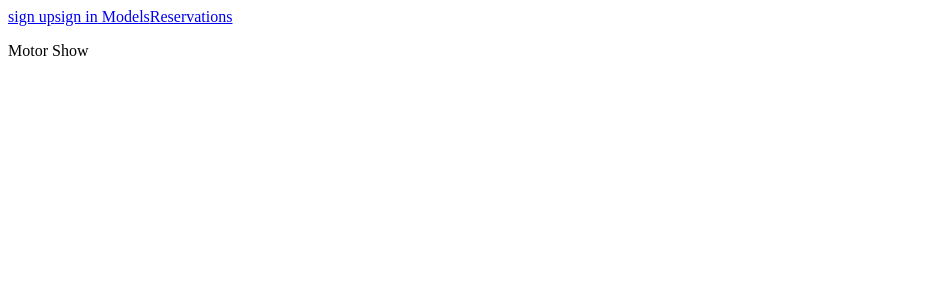
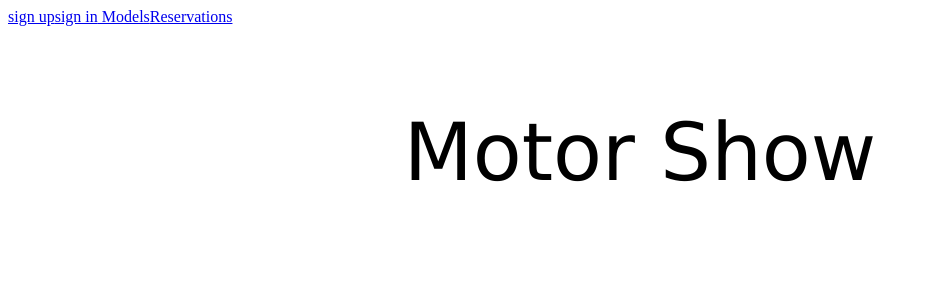
Before and after one commit to Leon-Mbegera/ReserveIt-frontend, a React (Create React App) app: page / in a window 1280 px wide. Shown: the top 300 px of the page, without its empty margins (0-928 px from the left). Built offline with nearby package versions, Linux system fonts and the light colour scheme.

Commit message:
Position application title in the middle of home page

```diff
--- a/src/App.css
+++ b/src/App.css
@@ -1,5 +1,8 @@
 .App {
   text-align: center;
+  align-self: center;
+  font-size: 5rem;
+  font-family: Verdana, Geneva, Tahoma, sans-serif;
 }
 
 .App-logo {
@@ -32,6 +35,7 @@
   from {
     transform: rotate(0deg);
   }
+
   to {
     transform: rotate(360deg);
   }
--- a/src/components/Home.js
+++ b/src/components/Home.js
@@ -1,7 +1,8 @@
 import React from 'react';
+import '../App.css';
 
 const Home = () => (
-  <div>
+  <div className="App">
     <p>Motor Show</p>
   </div>
 );
```
